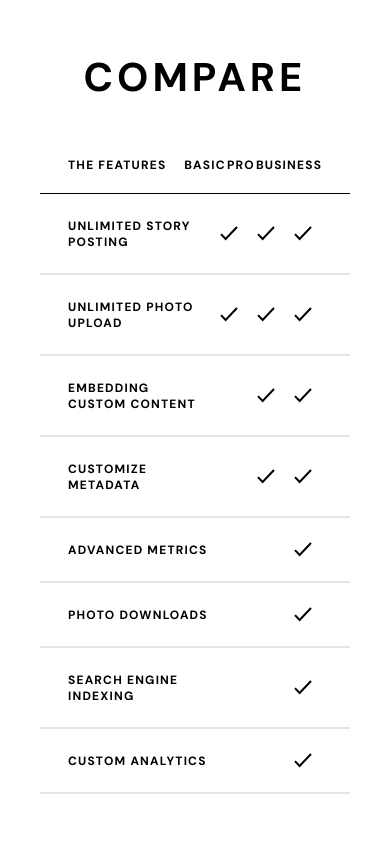
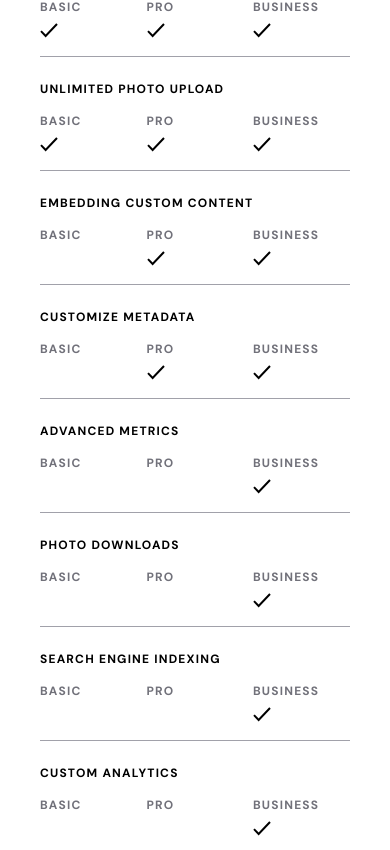
Before and after one commit to SeyrenZ/photosnap_landing_page, a Next.js app: page /pricing in a window 390 px wide. Shown: the part 2294-3144 px from the top of the page. Built offline with nearby package versions, Linux system fonts and the light colour scheme.

Commit message:
feat: Mobile PricingInfo benefit ui

```diff
--- a/src/components/pricing/PricingInfo.tsx
+++ b/src/components/pricing/PricingInfo.tsx
@@ -1,49 +1,23 @@
 import React from "react";
 import { CheckProp } from "../svgs";
-
-interface PricingBenefit {
-  title: string;
-  basic: JSX.Element;
-  pro: JSX.Element;
-  business: JSX.Element;
-}
-
-const PricingBenefitInfo: React.FC<PricingBenefit> = ({
-  title,
-  basic,
-  pro,
-  business,
-}) => {
-  return (
-    <div className="w-full px-7 py-[23.5px] border-b-[2px] border-zinc-200 flex items-center justify-between">
-      <div className="w-full max-w-[230px] text-xs font-bold text-black tracking-widest uppercase">
-        {title}
-      </div>
-      <div className="w-[66px] text-xs font-bold text-black tracking-widest flex justify-center">
-        {basic}
-      </div>
-      <div className="w-[66px] text-xs font-bold text-black tracking-widest flex justify-center">
-        {pro}
-      </div>
-      <div className="w-[66px] text-xs font-bold text-black tracking-widest flex justify-center">
-        {business}
-      </div>
-    </div>
-  );
-};
+import {
+  PricingBenefitInfo,
+  PricingBenefitInfoMobile,
+} from "./PricingInfoComponent";
 
 const PricingInfo = () => {
   return (
     <div className="w-full h-auto">
-      <div className="w-full max-w-[1440px] px-10 pt-10 pb-40 mx-auto bg-white flex flex-col items-center justify-center gap-y-14 ">
+      <div className="w-full max-w-[1440px] px-10 sm:pt-10 sm:pb-40 pb-[65px] mx-auto bg-white flex flex-col sm:items-center items-start justify-center gap-y-14 ">
+        {/* Desktop & Tablet */}
         <div
-          className="text-[40px] leading-[48px] font-bold text-black tracking-widest"
+          className="text-[40px] leading-[48px] font-bold text-black tracking-widest sm:block hidden"
           data-aos="fade-down"
         >
           COMPARE
         </div>
         <div
-          className="w-full max-w-[731px] h-auto flex flex-col items-start gap-y-0"
+          className="w-full max-w-[731px] h-auto sm:flex hidden flex-col items-start gap-y-0"
           data-aos="zoom-out"
         >
           <div className="w-full px-7 pb-5 border-b-[1px] border-black flex items-center justify-between">
@@ -109,6 +83,63 @@ const PricingInfo = () => {
             business={<CheckProp />}
           />
         </div>
+        {/* Mobile */}
+        <div
+          className="w-full sm:hidden flex flex-col items-start"
+          data-aos="zoom-out"
+        >
+          <div className="w-full text-xs font-bold text-black tracking-widest pb-6 border-b-[2px] border-zinc-600">
+            THE FEATURES
+          </div>
+          <PricingBenefitInfoMobile
+            title="UNLIMITED STORY POSTING"
+            basic={<CheckProp />}
+            pro={<CheckProp />}
+            business={<CheckProp />}
+          />
+          <PricingBenefitInfoMobile
+            title="UNLIMITED PHOTO UPLOAD"
+            basic={<CheckProp />}
+            pro={<CheckProp />}
+            business={<CheckProp />}
+          />
+          <PricingBenefitInfoMobile
+            title="EMBEDDING CUSTOM CONTENT"
+            basic={<CheckProp className="hidden" />}
+            pro={<CheckProp />}
+            business={<CheckProp />}
+          />
+          <PricingBenefitInfoMobile
+            title="CUSTOMIZE METADATA"
+            basic={<CheckProp className="hidden" />}
+            pro={<CheckProp />}
+            business={<CheckProp />}
+          />
+          <PricingBenefitInfoMobile
+            title="ADVANCED METRICS"
+            basic={<CheckProp className="hidden" />}
+            pro={<CheckProp className="hidden" />}
+            business={<CheckProp />}
+          />
+          <PricingBenefitInfoMobile
+            title="PHOTO DOWNLOADS"
+            basic={<CheckProp className="hidden" />}
+            pro={<CheckProp className="hidden" />}
+            business={<CheckProp />}
+          />
+          <PricingBenefitInfoMobile
+            title="SEARCH ENGINE INDEXING"
+            basic={<CheckProp className="hidden" />}
+            pro={<CheckProp className="hidden" />}
+            business={<CheckProp />}
+          />
+          <PricingBenefitInfoMobile
+            title="CUSTOM ANALYTICS"
+            basic={<CheckProp className="hidden" />}
+            pro={<CheckProp className="hidden" />}
+            business={<CheckProp />}
+          />
+        </div>
       </div>
     </div>
   );
--- /dev/null
+++ b/src/components/pricing/PricingInfoComponent.tsx
@@ -0,0 +1,65 @@
+interface PricingBenefit {
+  title: string;
+  basic: JSX.Element;
+  pro: JSX.Element;
+  business: JSX.Element;
+}
+
+export const PricingBenefitInfo: React.FC<PricingBenefit> = ({
+  title,
+  basic,
+  pro,
+  business,
+}) => {
+  return (
+    <div className="w-full px-7 py-[23.5px] border-b-[2px] border-zinc-200 flex items-center justify-between">
+      <div className="w-full max-w-[230px] text-xs font-bold text-black tracking-widest uppercase">
+        {title}
+      </div>
+      <div className="w-[66px] text-xs font-bold text-black tracking-widest flex justify-center">
+        {basic}
+      </div>
+      <div className="w-[66px] text-xs font-bold text-black tracking-widest flex justify-center">
+        {pro}
+      </div>
+      <div className="w-[66px] text-xs font-bold text-black tracking-widest flex justify-center">
+        {business}
+      </div>
+    </div>
+  );
+};
+
+export const PricingBenefitInfoMobile: React.FC<PricingBenefit> = ({
+  title,
+  basic,
+  pro,
+  business,
+}) => {
+  return (
+    <div className="w-full h-[114px] py-6 border-b-[1px] border-zinc-400 flex flex-col items-start gap-y-4">
+      <div className="text-xs font-bold text-black tracking-widest">
+        {title}
+      </div>
+      <div className="w-[273px] h-auto flex items-start justify-between">
+        <div className="w-[60px] flex flex-col items-start gap-y-2 ">
+          <div className="text-xs font-bold text-zinc-500 tracking-widest">
+            BASIC
+          </div>
+          {basic}
+        </div>
+        <div className="w-[60px] flex flex-col items-start gap-y-2 ">
+          <div className="text-xs font-bold text-zinc-500 tracking-widest">
+            PRO
+          </div>
+          {pro}
+        </div>
+        <div className="w-[60px] flex flex-col items-start gap-y-2 ">
+          <div className="text-xs font-bold text-zinc-500 tracking-widest">
+            BUSINESS
+          </div>
+          {business}
+        </div>
+      </div>
+    </div>
+  );
+};
--- a/src/components/pricing/PricingPrice.tsx
+++ b/src/components/pricing/PricingPrice.tsx
@@ -9,7 +9,7 @@ const PricingPrice = () => {
   };
   return (
     <div className="w-full h-auto">
-      <div className="w-full h-auto py-[120px] max-w-[1440px] mx-auto bg-white flex flex-col items-center gap-y-20">
+      <div className="w-full h-auto sm:py-[120px] py-[64px] max-w-[1440px] mx-auto bg-white flex flex-col items-center gap-y-20">
         <div className="flex flex-col items-center" data-aos="fade-down">
           <div className="w-[255px] h-auto flex items-center justify-around">
             <div
```
